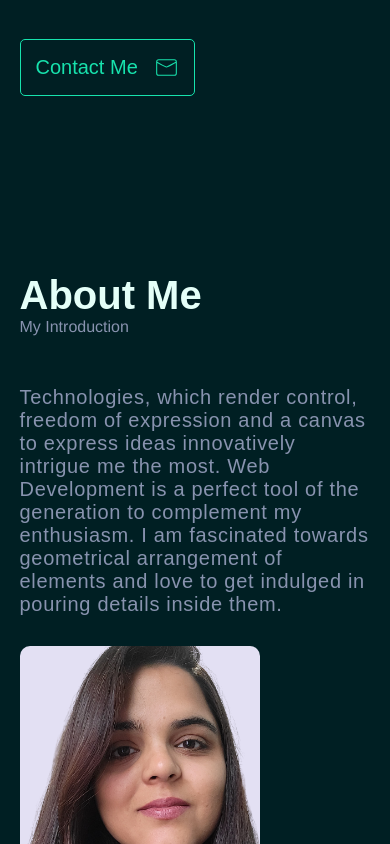
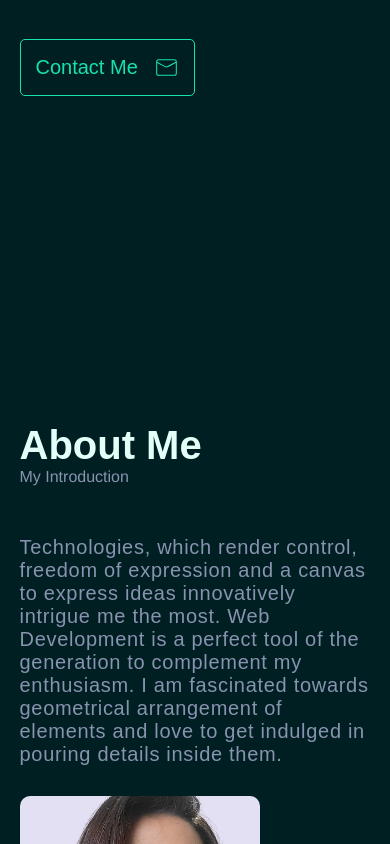
Before and after one commit to Persistent-A/apurva-portfolio, a React (Create React App) app: page / in a window 390 px wide. Shown: the part 740-1584 px from the top of the page. Built offline with nearby package versions, Linux system fonts and the light colour scheme.

Commit message:
about section update

```diff
--- a/src/index.css
+++ b/src/index.css
@@ -761,8 +761,8 @@ a {
 
   .about-container {
     width: 90%;
-    margin: 0 auto;
-    height: auto;
+    margin: 150px auto 0 auto;
+    min-height: 100vh;
   }
 
   .about-intro {
```
